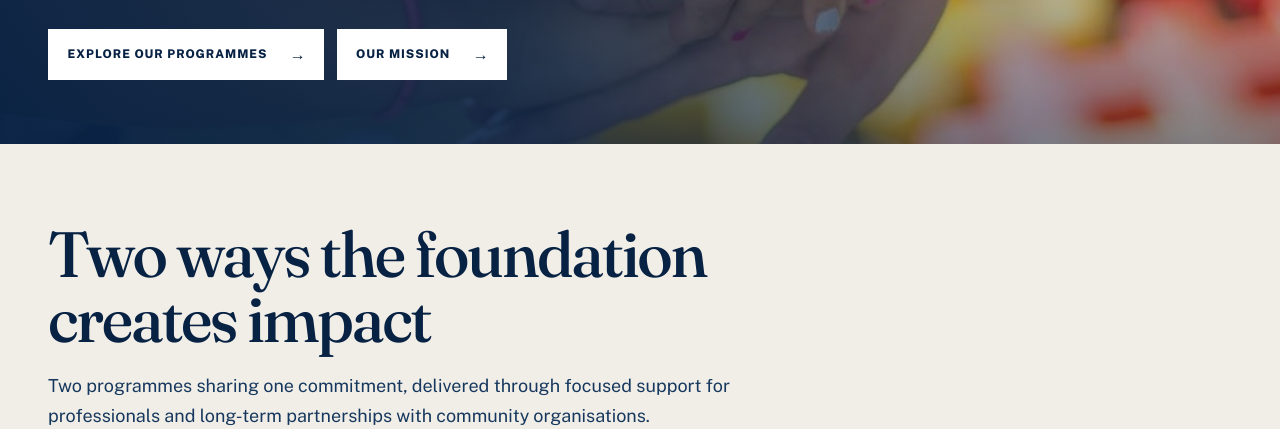
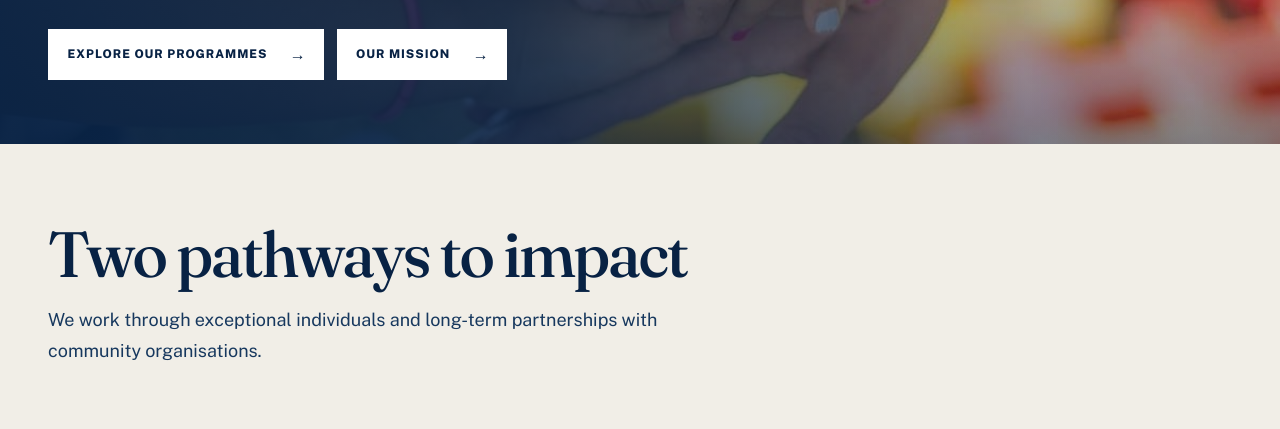
Before and after one commit to BalHasun/standalone, a plain HTML site: page index.html in a window 1280 px wide. Shown: the part 495-924 px from the top of the page. Drawn offline with Linux system fonts and the light colour scheme.

Commit message:
Update pathways section for clarity and impact

```diff
--- a/index.html
+++ b/index.html
@@ -133,12 +133,11 @@
           <div class="container">
             <div class="pathways-heading">
               <h2 id="pathways-heading">
-                Two ways the foundation creates impact
+                Two pathways to impact
               </h2>
               <p>
-                Two programmes sharing one commitment, delivered through focused
-                support for professionals and long-term partnerships with
-                community organisations.
+                We work through exceptional individuals and long-term
+                partnerships with community organisations.
               </p>
             </div>
             <div class="pathway-grid">
```
